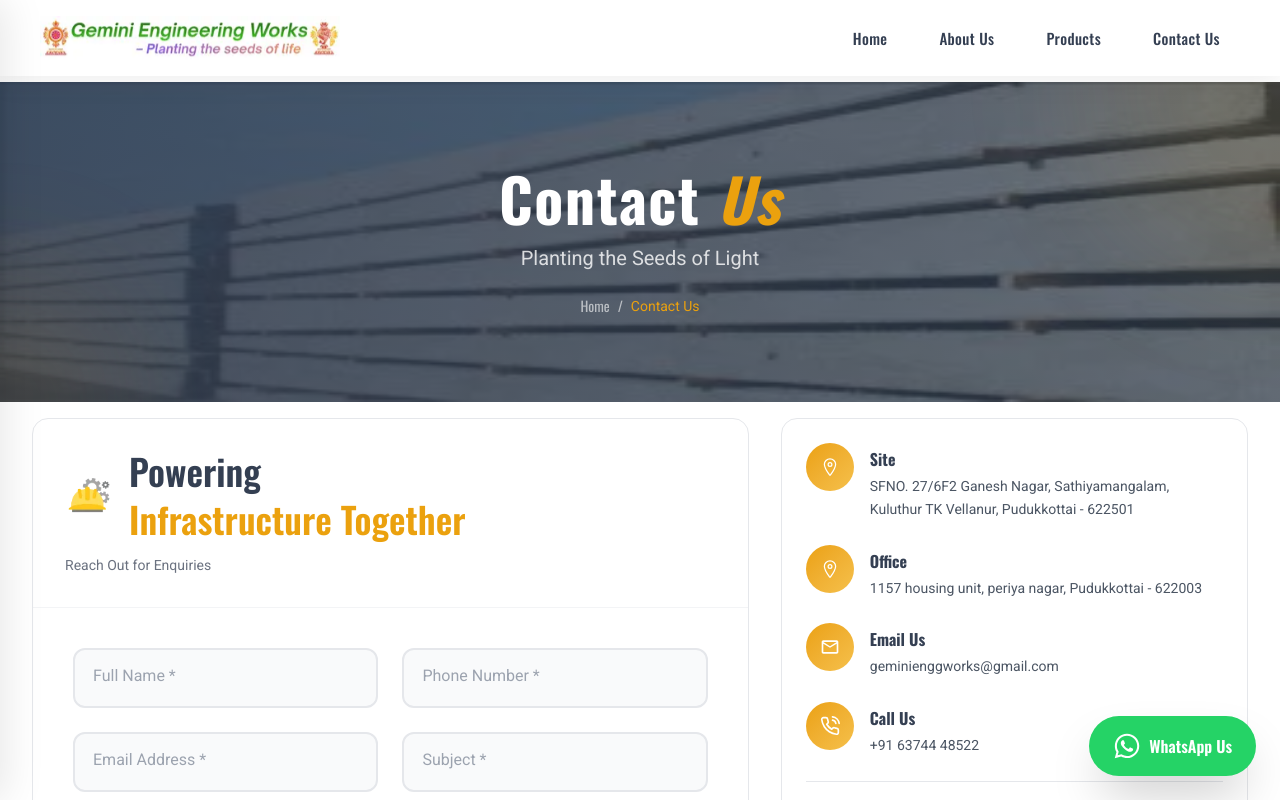
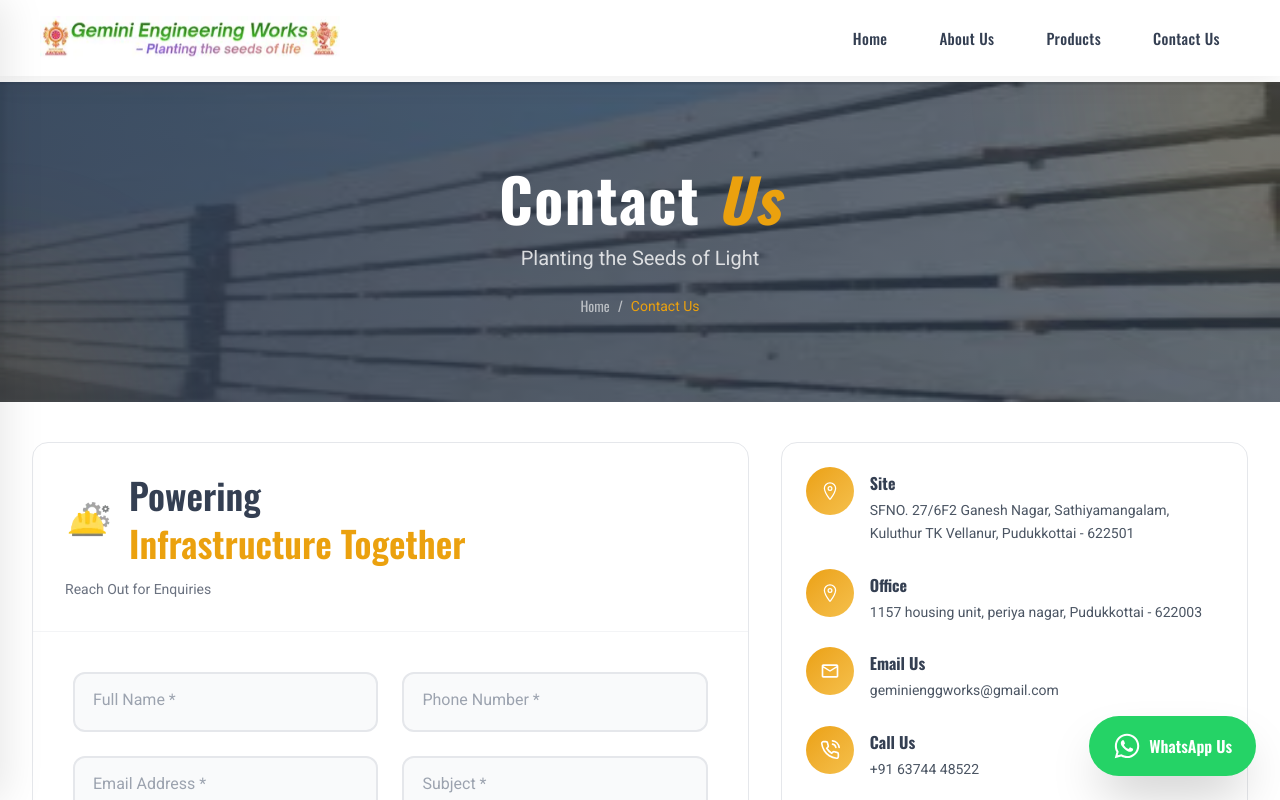
Before and after one commit to rajendransp133/gemini_engineerig_site, a Next.js app: page /contact in a window 1280 px wide. Shown: the top 800 px of the page. Built offline with nearby package versions, Linux system fonts and the light colour scheme; a web font is replaced by a local one.

Commit message:
layout fix in contact page

```diff
--- a/src/app/contact/page.tsx
+++ b/src/app/contact/page.tsx
@@ -210,7 +210,7 @@
   return (
     <>
       <ContactStructuredData />
-      <div className="min-h-screen flex flex-col ">
+      <div className="min-h-screen flex flex-col gap-6">
         <Navbar />
 
         {/* Hero Banner Section */}
```
